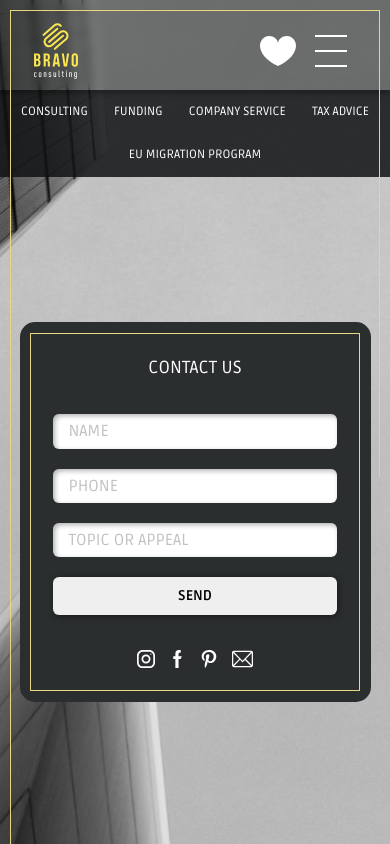
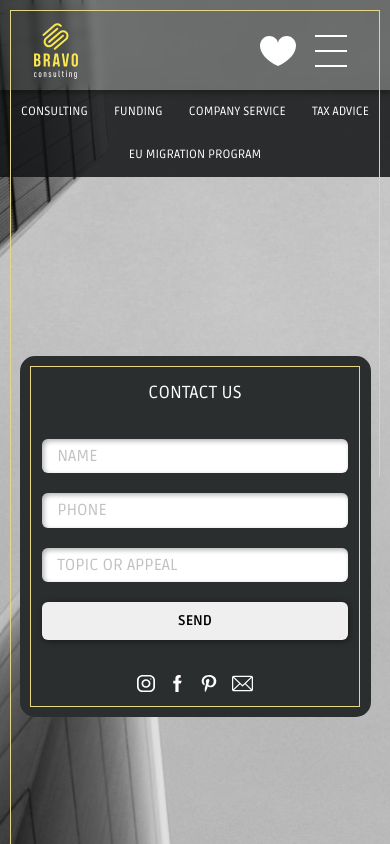
Before and after one commit to mainrashagit/bravo, a Next.js app: page /contact_us in a window 390 px wide. Built offline with nearby package versions, Linux system fonts and the light colour scheme.

Commit message:
fix contact us page styles

```diff
--- a/next.config.js
+++ b/next.config.js
@@ -12,4 +12,8 @@ module.exports = {
     }
     return config
   },
+  images: {
+    loader: 'imgix',
+    path: 'https://bravo.mainrasha.com/',
+  },
 }
--- a/pages/contact_us/contactus.module.sass
+++ b/pages/contact_us/contactus.module.sass
@@ -9,6 +9,7 @@
     justify-content: center
     align-items: center
     @extend %position-fit
+    top: 4.375em
 
     @media screen and ( max-width: 1367px )
         font-size: 0.7rem
@@ -21,17 +22,17 @@
         max-width: 90%
         width: 40em
 
+        height: min(32.3125em, 100%)
+
     &__field
         border: 1px solid $yellow
         display: flex
         flex-direction: column
         justify-content: center
         align-items: center
-        padding: 5em 2em
+        padding: 1em 1em
         gap: 3.125em
-
-        @media screen and ( max-width: 769px )
-            padding: 2em
+        height: 100%
 
     &__title
         text-align: center
```
Also changed, not shown: pages/about_us/aboutus.sass (added).
